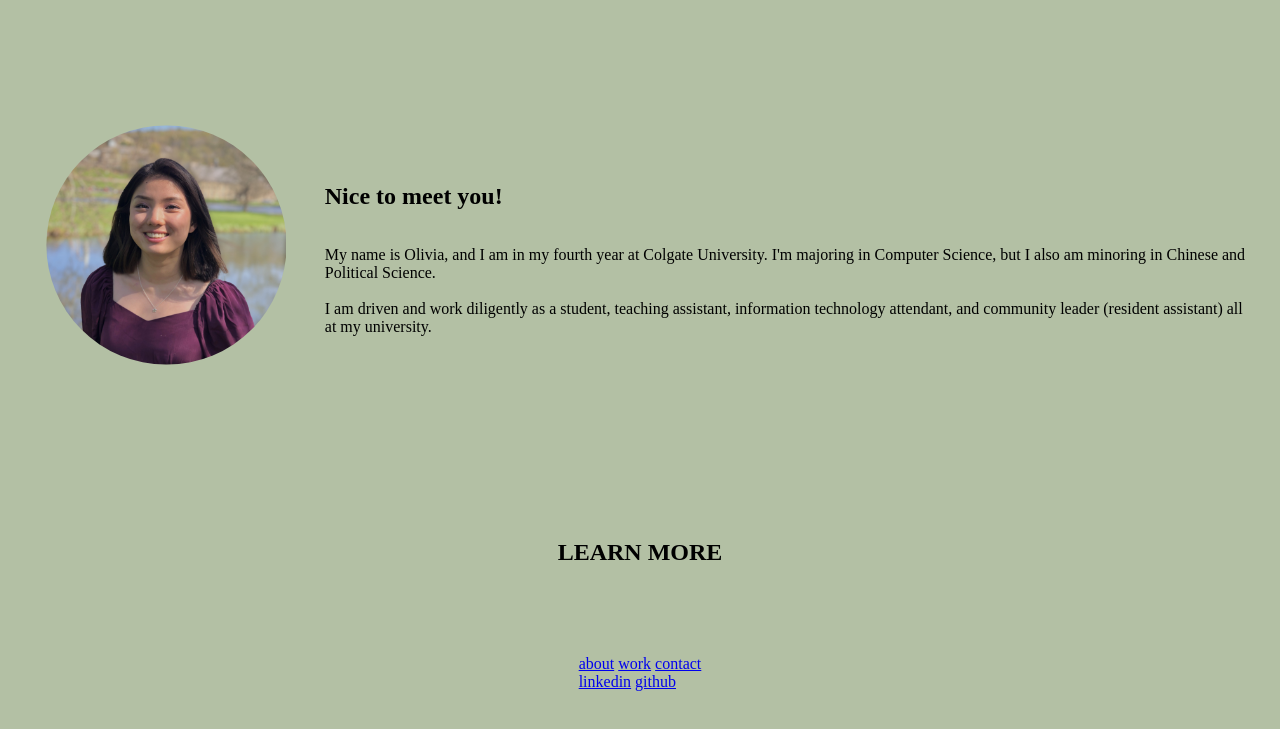
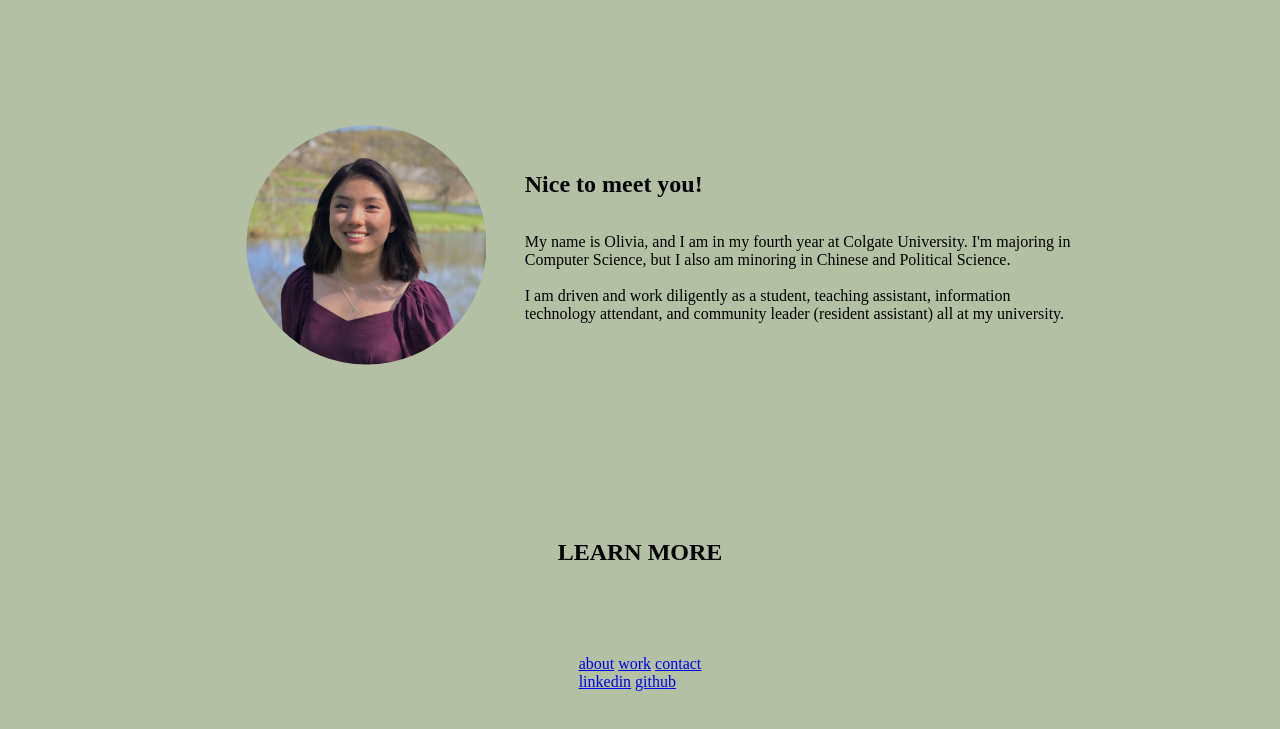
Before and after one commit to omalcolmson/personal-site, a plain HTML site: page index.html in a window 1280 px wide. Shown: the part 91-820 px from the top of the page. Drawn offline with Linux system fonts and the light colour scheme.

Commit message:
added some padding to main content elements

```diff
--- a/assets/css/style.css
+++ b/assets/css/style.css
@@ -74,6 +74,7 @@ nav {
 
 .img-container {
     display: flex;
+    padding-left: 25vh;
     /* justify-content: space-around; */
 }
 
@@ -83,5 +84,5 @@ nav {
     justify-items: center;
     justify-content: center; */
     display: grid;
-    padding: 2% 2% 0 0;
+    padding: 2% 25vh 2% 0;
 }
```
